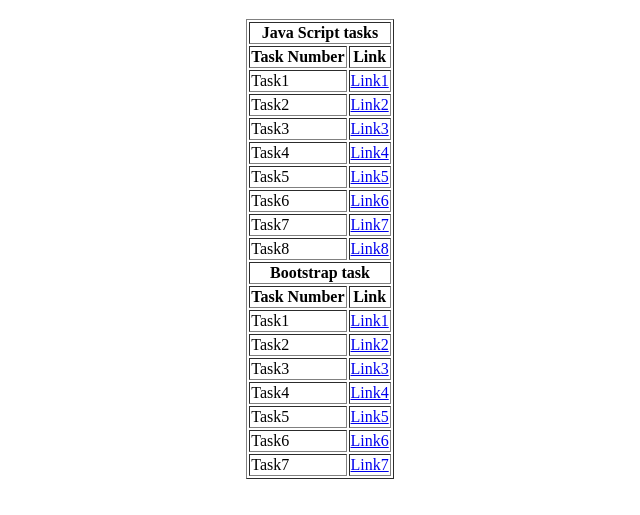
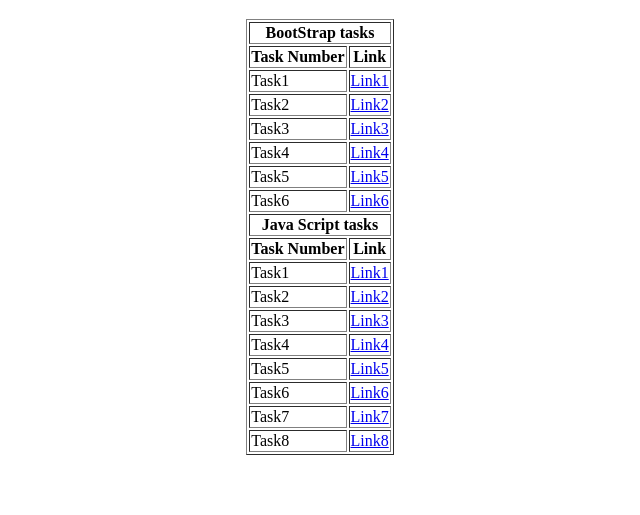
Before and after one commit to Harshith-Gamini/EthnusMern-BS_JS-Tasks-21BCE8987, a plain HTML site: page index.html in a window 1280 px wide. Shown: the part 61-576 px from the top of the page, without its empty margins (320-960 px from the left). Drawn offline with Linux system fonts and the light colour scheme.

Commit message:
Add files via upload

```diff
--- a/index.html
+++ b/index.html
@@ -9,6 +9,39 @@
     <center>
         <h1>Index page</h1>
         <table border="1">
+            <tr>
+                <th colspan="2">BootStrap tasks</th>
+            </tr>
+            <tr>
+                <th>Task Number</th>
+                <th>Link</th>
+            </tr>
+            <tr>
+                <td>Task1</td>
+                <td><a href="BS Tasks/Task1-BS.html">Link1</a></td>
+            </tr>
+            <tr>
+                <td>Task2</td>
+                <td><a href="BS Tasks/Task2-BS.html">Link2</a></td>
+            </tr>
+            <tr>
+                <td>Task3</td>
+                <td><a href="BS Tasks/Task3-BS.html">Link3</a></td>
+            </tr>
+            <tr>
+                <td>Task4</td>
+                <td><a href="BS Tasks/Task4-BS.html">Link4</a></td>
+            </tr>
+            <tr>
+                <td>Task5</td>
+                <td><a href="BS Tasks/Task5-BS.html">Link5</a></td>
+            </tr>
+            <tr>
+                <td>Task6</td>
+                <td><a href="BS Tasks/Task6-BS.html">Link6</a></td>
+            </tr>
+
+
             <tr>
                 <th colspan="2">Java Script tasks</th>
             </tr>
@@ -48,42 +81,6 @@
                 <td>Task8</td>
                 <td><a href="JS Tasks/Task8-JS.html">Link8</a></td>
             </tr>
-
-            <tr>
-                <th colspan="2">Bootstrap task</th>
-            </tr>
-            <tr>
-                <th>Task Number</th>
-                <th>Link</th>
-            </tr>
-            <tr>
-                <td>Task1</td>
-                <td><a href="./CSS-Task1.html">Link1</a></td>
-            </tr>
-            <tr>
-                <td>Task2</td>
-                <td><a href="./CSS-Task2.html">Link2</a></td>
-            </tr>
-            <tr>
-                <td>Task3</td>
-                <td><a href="./CSS-Task3.html">Link3</a></td>
-            </tr>
-            <tr>
-                <td>Task4</td>
-                <td><a href="./CSS-Task4.html">Link4</a></td>
-            </tr>
-            <tr>
-                <td>Task5</td>
-                <td><a href="./CSS-Task5.html">Link5</a></td>
-            </tr>
-            <tr>
-                <td>Task6</td>
-                <td><a href="./CSS-Task6.html">Link6</a></td>
-            </tr>
-            <tr>
-                <td>Task7</td>
-                <td><a href="./CSS-Task7.html">Link7</a></td>
-            </tr>
         </table>
     </center>
 </body>
```
